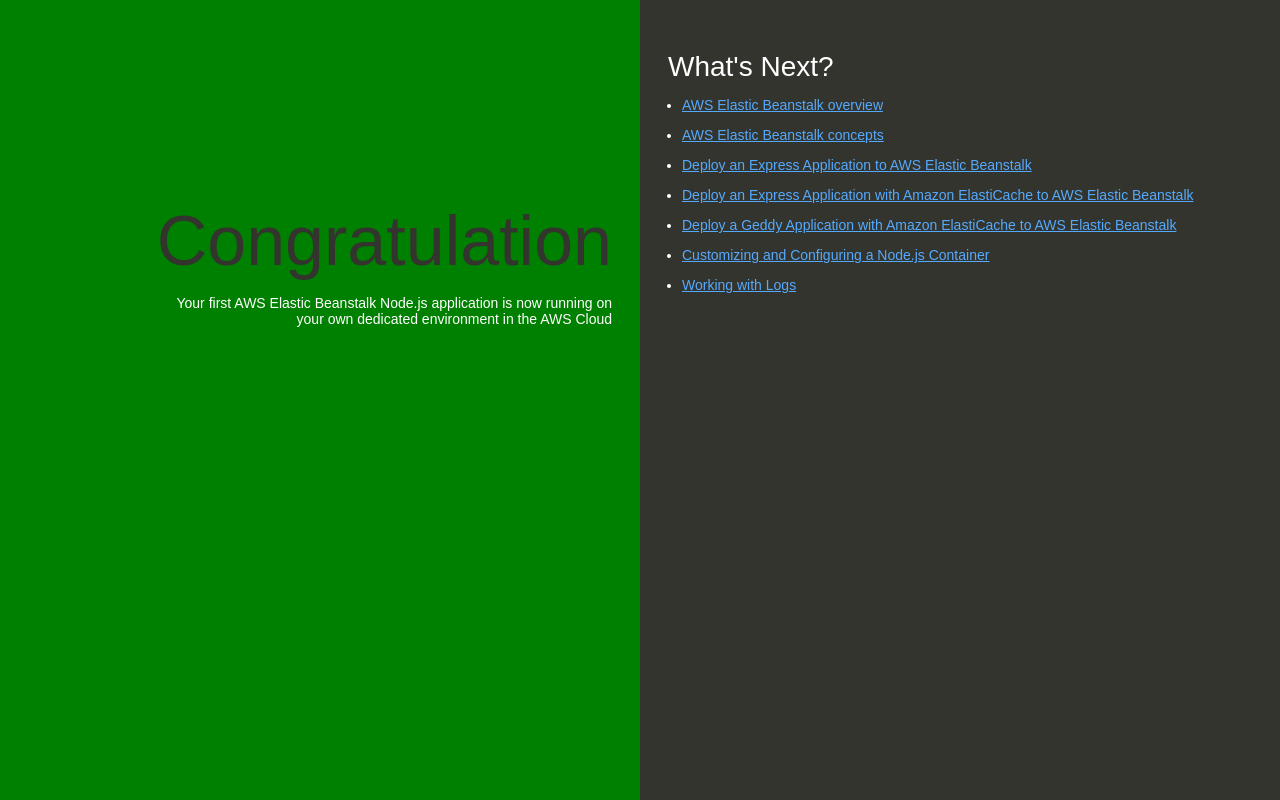
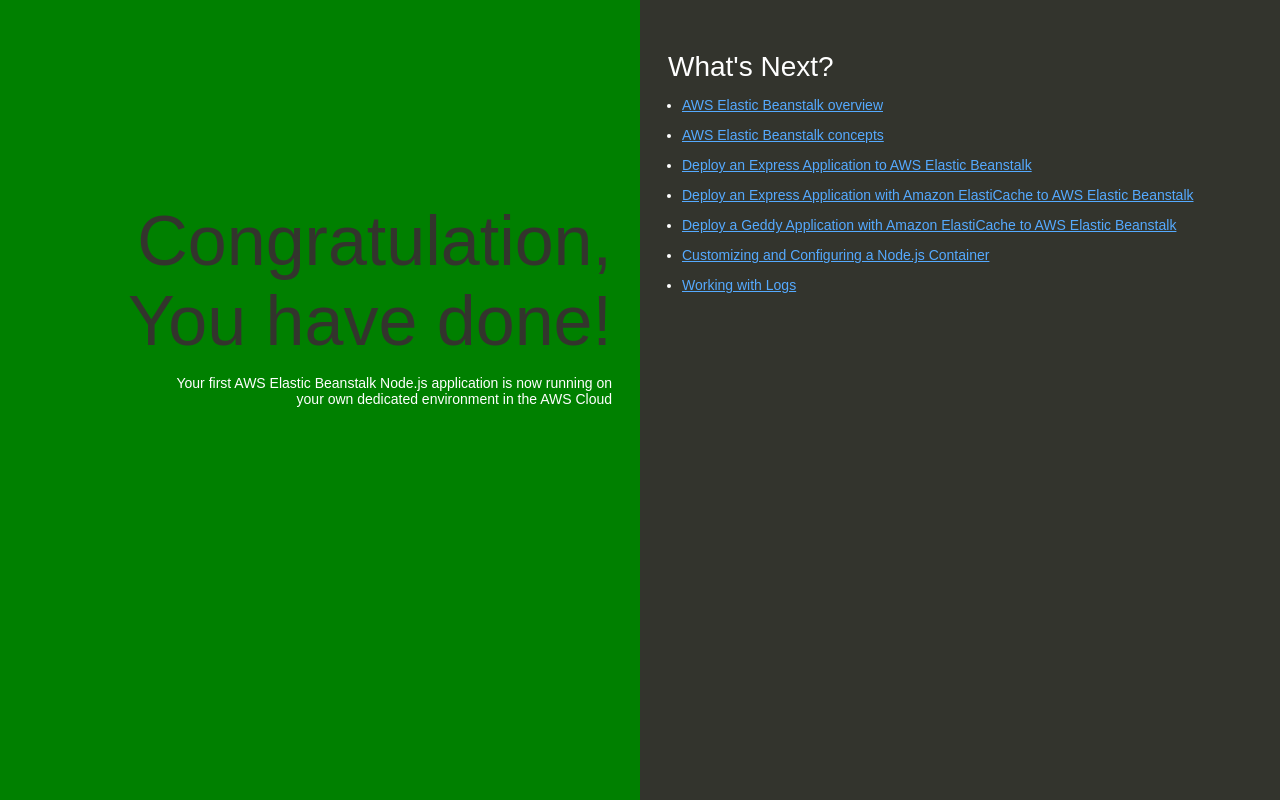
Before and after one commit to NijatShahverdiyev/node-js-demo, a website: page index.html in a window 1280 px wide. Drawn offline with Linux system fonts and the light colour scheme.

Commit message:
Update index.html

```diff
--- a/index.html
+++ b/index.html
@@ -74,7 +74,7 @@
   </head>
   <body>
     <div class="textColumn">
-      <h1>Congratulation</h1>
+      <h1>Congratulation, You have done!</h1>
       <p>Your first AWS Elastic Beanstalk Node.js application is now running on your own dedicated environment in the AWS Cloud</p>
     </div>
     <div class="linksColumn">
```
